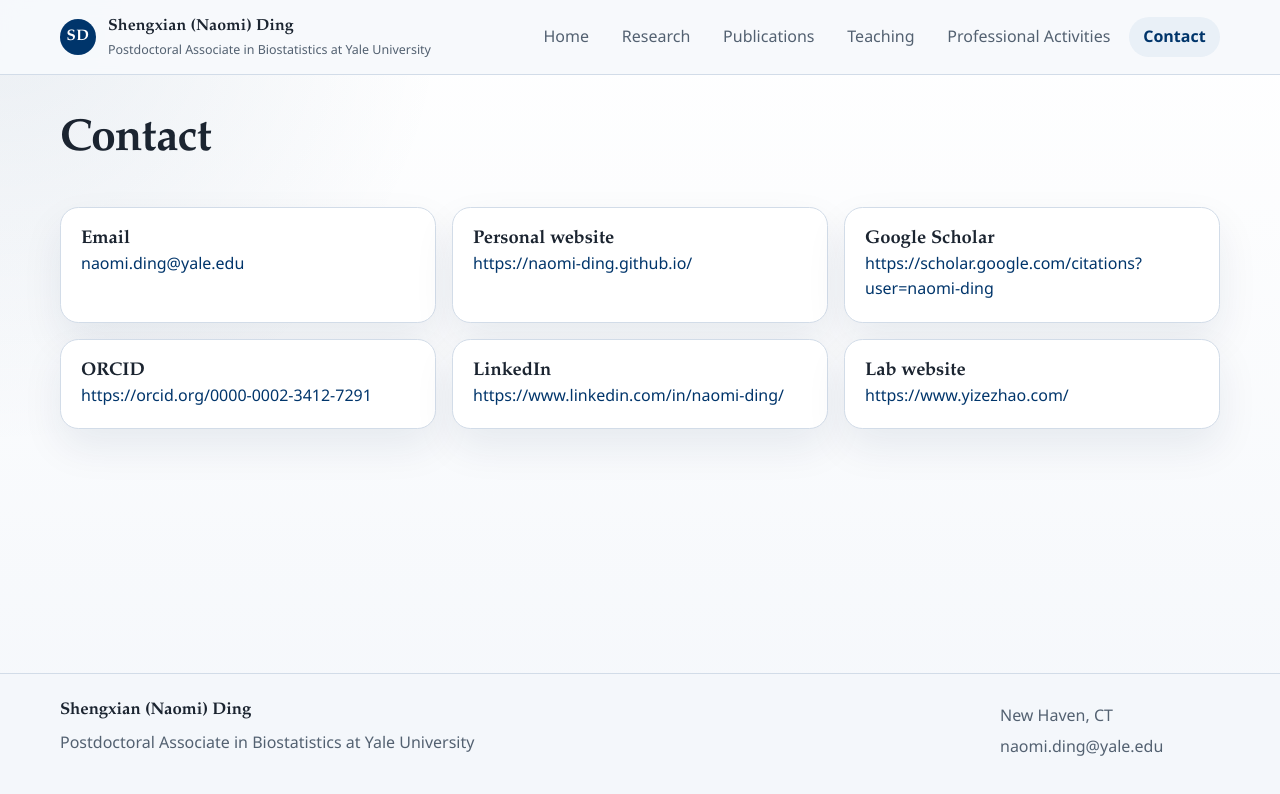
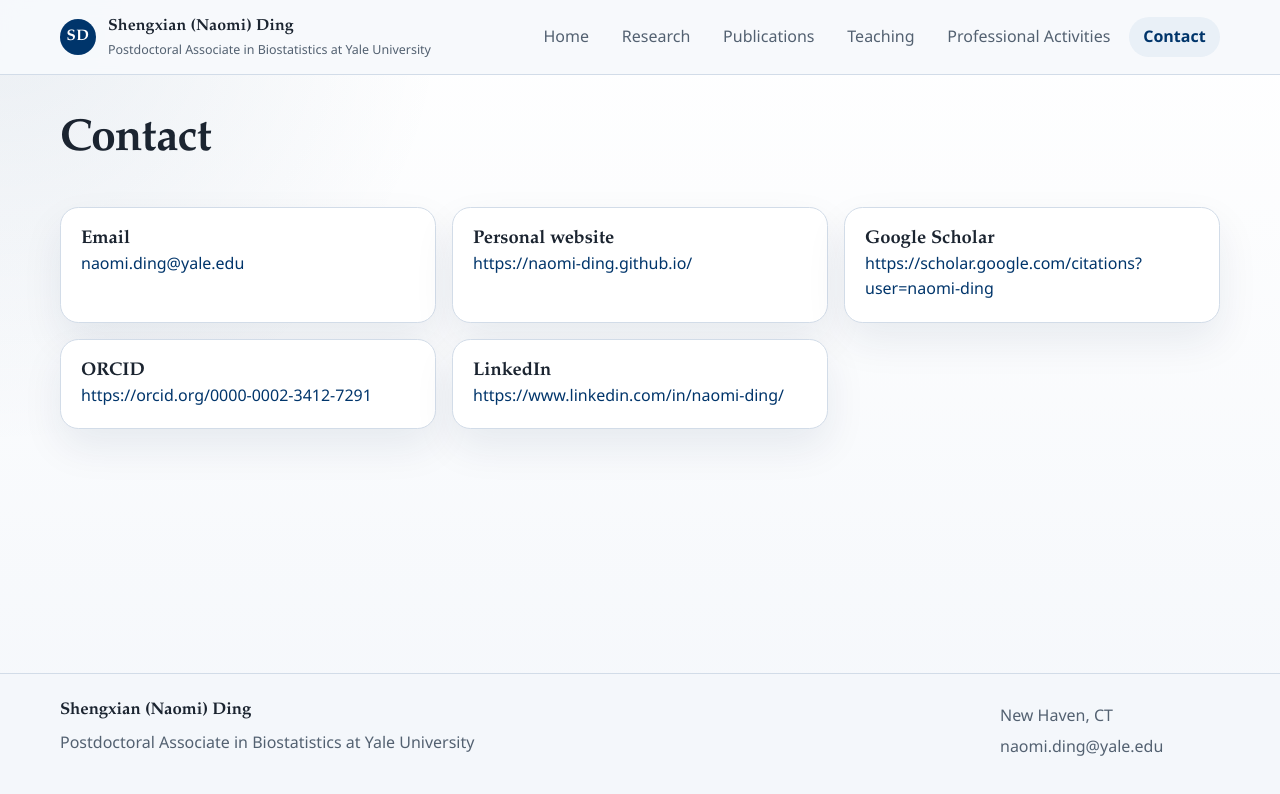
Before and after one commit to Naomi-Ding/Naomi-Ding.github.io, a React (Vite) app: page /#/contact in a window 1280 px wide. Shown: the top 794 px of the page. Built offline with nearby package versions, Linux system fonts and the light colour scheme.

Commit message:
Changes to be committed: 	modified:   index.html 	modified:   src/pages/Contact.tsx 	modified:   src/pages/Home.tsx

```diff
--- a/index.html
+++ b/index.html
@@ -9,6 +9,10 @@
     <meta
       name="description"
       content="Academic homepage of Shengxian (Naomi) Ding, Postdoctoral Associate in Biostatistics at Yale University."
+    />
+    <meta
+      name="google-site-verification"
+      content="fkYLL49hyb-CYO0mbrEwa4KW2ZnOvMM-BzMNj1XAttQ"
     />
     <meta name="robots" content="index, follow" />
     <link rel="canonical" href="https://naomi-ding.github.io/" />
--- a/src/pages/Contact.tsx
+++ b/src/pages/Contact.tsx
@@ -6,8 +6,7 @@ const contactItems = [
   { label: 'Personal website', value: 'website_url' as const, kind: 'link' as const },
   { label: 'Google Scholar', value: 'google_scholar_url' as const, kind: 'link' as const },
   { label: 'ORCID', value: 'orcid_url' as const, kind: 'link' as const },
-  { label: 'LinkedIn', value: 'linkedin_url' as const, kind: 'link' as const },
-  { label: 'Lab website', value: 'department_url' as const, kind: 'link' as const }
+  { label: 'LinkedIn', value: 'linkedin_url' as const, kind: 'link' as const }
 ]
 
 export function Contact() {
--- a/src/pages/Home.tsx
+++ b/src/pages/Home.tsx
@@ -49,8 +49,7 @@ export function Home() {
   const externalLinks = [
     { label: 'Google Scholar', href: profile.google_scholar_url },
     { label: 'GitHub', href: profile.github_url },
-    { label: 'ORCID', href: profile.orcid_url },
-    { label: 'Lab website', href: profile.department_url }
+    { label: 'ORCID', href: profile.orcid_url }
   ].filter((item) => Boolean(item.href))
 
   return (
```
